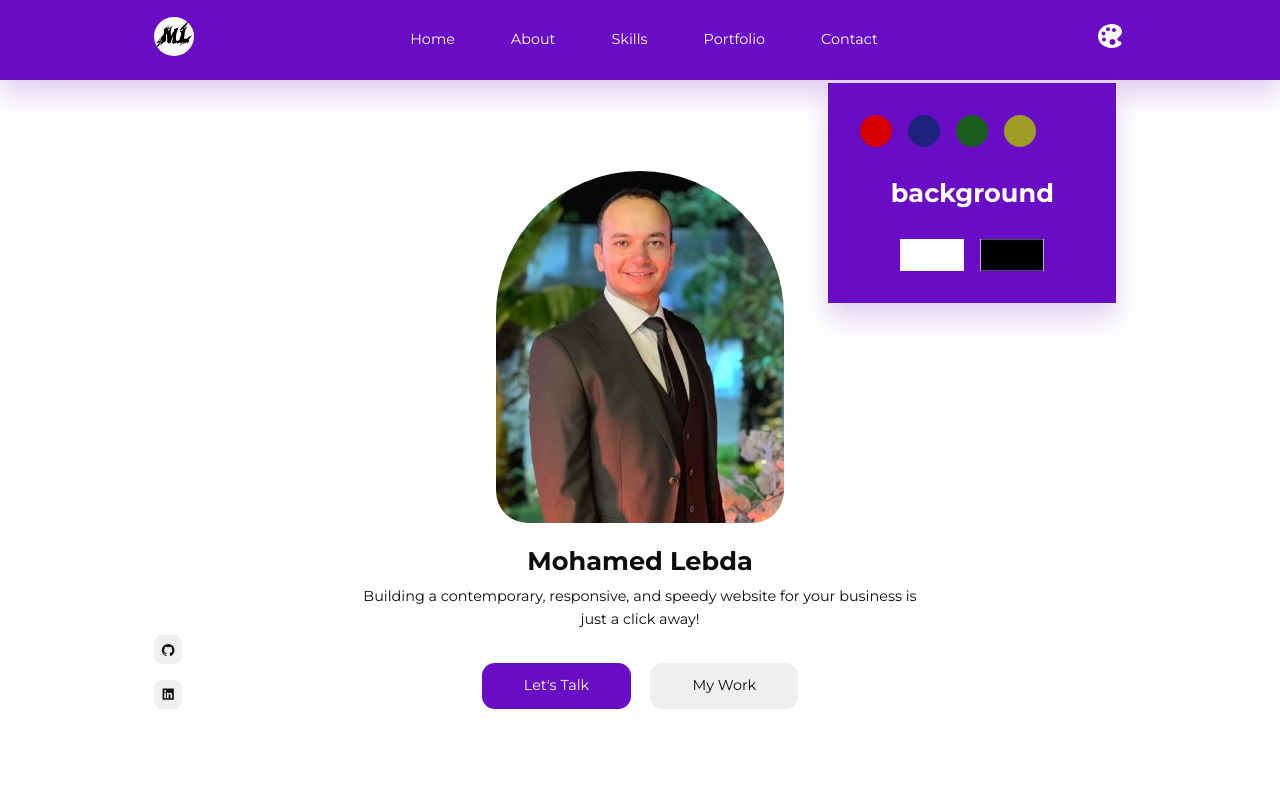
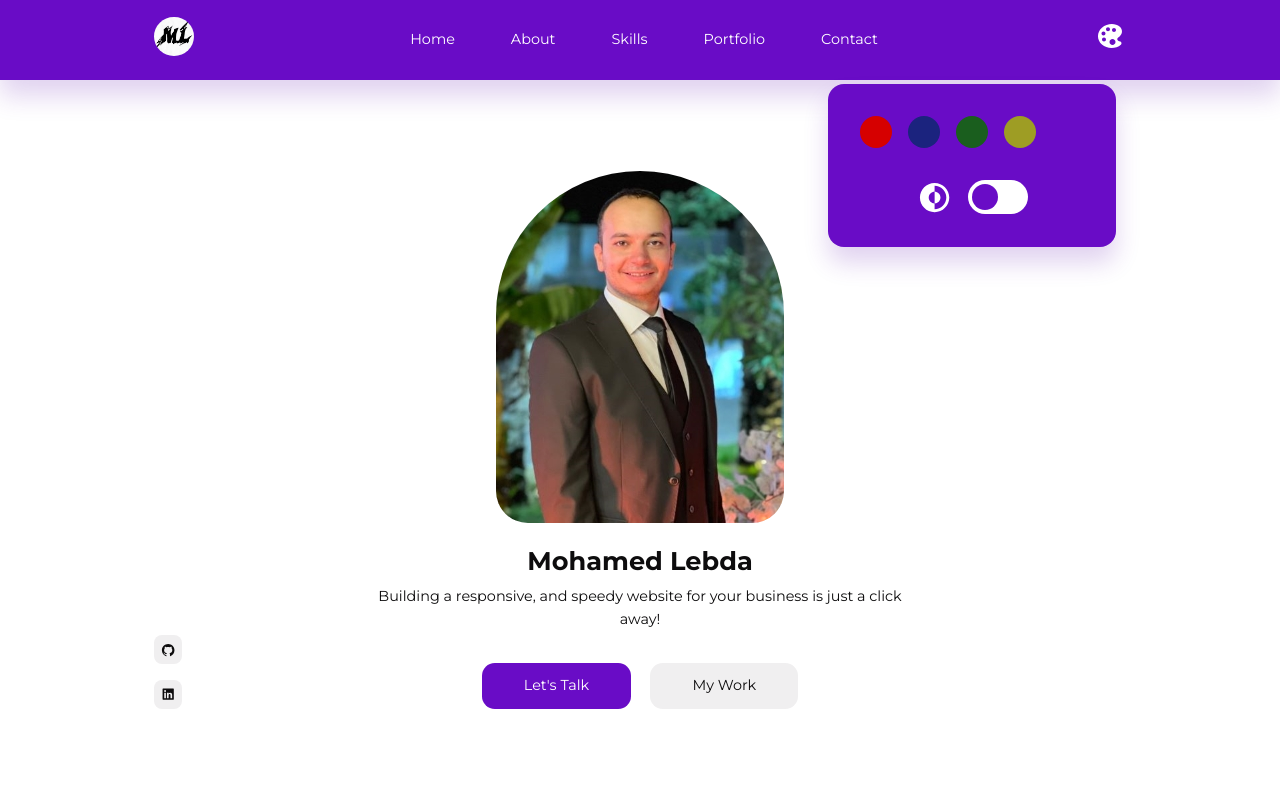
Before and after one commit to MohamedLebda/portfolio, a React (Create React App) app: page / in a window 1280 px wide. Both pictures are taken after a click on the button 1110 px from the left and 40 px from the top of the page. Shown: the top 800 px of the page. Built offline with nearby package versions, Linux system fonts and the light colour scheme.

Commit message:
theme change

```diff
--- a/src/context/themeContext.js
+++ b/src/context/themeContext.js
@@ -2,14 +2,21 @@ import React, { createContext, useContext, useEffect, useState } from "react";
 
 const ThemeContext = createContext();
 
-export const ThemeProvider = ({ initialColor, children }) => {
-  const [color, setColor] = useState("hsl(var(--primary-hue), 89%, 41%)");
-  const [bgColor, setBgColor] = useState("white");
+export const ThemeProvider = ({ children }) => {
+  const [color, setColor] = useState(
+    localStorage.getItem("color") || "hsl(var(--primary-hue), 89%, 41%)"
+  );
+  const [bgColor, setBgColor] = useState(
+    JSON.parse(localStorage.getItem("bgColor")) || false
+  );
 
   useEffect(() => {
     const root = document.documentElement;
+    // for primary color
     root.style.setProperty("--color-primary", color);
-    if (bgColor === "white") {
+
+    // for Dark mode
+    if (!bgColor) {
       root.style.setProperty(
         "--color-white",
         "hsl(0, 5%, var(--white-lightness))"
@@ -44,6 +51,10 @@ export const ThemeProvider = ({ initialColor, children }) => {
         "hsl(var(--primary-hue), 5%, var(--light-lightness))"
       );
     }
+
+    // Save changes to local storage
+    localStorage.setItem("color", color);
+    localStorage.setItem("bgColor", JSON.stringify(bgColor));
   }, [color, bgColor]);
 
   return (
--- a/src/sections/contact/contact.css
+++ b/src/sections/contact/contact.css
@@ -51,7 +51,9 @@ textarea {
 textarea {
   height: 8rem;
 }
-
+label {
+  color: var(--color-black);
+}
 .btn {
   transition: var(--transition);
   -webkit-transition: var(--transition);
--- a/src/sections/header/Header.jsx
+++ b/src/sections/header/Header.jsx
@@ -6,10 +6,10 @@ const Header = () => {
     <header id="header">
       <div className="container header__container">
         <div className="header__profile">
-          <img src={HeaderImg} alt="header image" />
+          <img src={HeaderImg} alt="header" />
         </div>
         <h3>Mohamed Lebda</h3>
-        <p>Building a contemporary, responsive, and speedy website for your business is just a click away!</p>
+        <p>Building a responsive, and speedy website for your business is just a click away!</p>
         <div className="header__cta">
           <a href="#contact" className="btn primary">Let's Talk</a>
           <a href="#portfolio" className="btn light">My Work</a>
--- a/src/sections/header/header.css
+++ b/src/sections/header/header.css
@@ -87,8 +87,6 @@ header {
   .header__profile {
     width: 14rem;
     height: 17rem;
-    max-width: 60%;
-    max-height: 35vh;
   }
   .header__container p {
     width: 100%;
--- a/src/sections/nav-bar/Navbar.jsx
+++ b/src/sections/nav-bar/Navbar.jsx
@@ -1,39 +1,48 @@
+import { useState, useEffect } from "react";
+import {  ThemeProvider, useTheme } from "../../context/themeContext"
 import "./navbar.css"
 import data from "./data"
 import { IoIosColorPalette } from "react-icons/io";
+import {CgDarkMode} from "react-icons/cg"
 import logo from "../../assests/ml-logo.PNG"
-import {  ThemeProvider, useTheme } from "../../context/themeContext"
-import { useState } from "react";
 import red from '../../assests/red.png'
 import blue from '../../assests/blue.png'
 import yellow from '../../assests/yellow.png'
 import green from '../../assests/green.png'
 import purple from '../../assests/purple.png'
-import white from '../../assests/white.png'
-import black from '../../assests/black.png'
 
 const Navbar = () => {
   const [showColors, setShowColors] = useState(false);
   const { setColor, setBgColor } = useTheme();
   const [selectedThemeIndex, setSelectedThemeIndex] = useState(null);
-  const [selectedBgThemeIndex, setSelectedBgThemeIndex] = useState(null);
+  const [isChecked, setIsChecked] = useState(false);
+
+  useEffect(() => {
+    const savedCheckedValue = localStorage.getItem('isChecked');
+    if (savedCheckedValue) {
+      setIsChecked(JSON.parse(savedCheckedValue));
+    }
+  }, []);
 
   const handleThemeChange = (color, index) => {
     setColor(color);
     setShowColors(false);
     setSelectedThemeIndex(index);
   };
-  const handleBgThemeChange = (color, index) => {
+  const handleBgThemeChange = (color) => {
     setBgColor(color);
     setShowColors(false);
-    setSelectedBgThemeIndex(index);
   };
 
   const toggleColors = () => {
     setShowColors(!showColors);
   };
+  const handleCheckboxChange = (event) => {
+    setIsChecked(event.target.checked);
+    localStorage.setItem('isChecked', JSON.stringify(event.target.checked));
+  };
 
- ;
+
   return (
     <ThemeProvider>
     <nav>
@@ -56,10 +65,16 @@ const Navbar = () => {
                   <img className={selectedThemeIndex === 3 ? 'active' : ''} onClick={() => handleThemeChange('#9E9D24', 3)}src={yellow} alt="yellow"/>
                   <img className={selectedThemeIndex === 4 ? 'active' : ''} onClick={() => handleThemeChange('hsl(var(--primary-hue), 89%, 41%)', 4)}src={purple} alt="purple"/>
                   </div>
-                  <h3>background</h3>
-                  <div className="bg__theme">
-                  <img className={selectedBgThemeIndex === 0 ? 'active__black' : ''} onClick={() => handleBgThemeChange('white', 0)} src={white} alt="white"/>
-                  <img className={selectedBgThemeIndex === 1 ? 'active' : ''} onClick={() => handleBgThemeChange('black', 1) } src={black} alt="black"/>
+                  <div className="dark-mode">
+                  <CgDarkMode className="icon"/>
+                  <label className="switch">
+                    <input type="checkbox" onChange={(e) => {
+                      handleCheckboxChange(e)
+                      handleBgThemeChange(e.target.checked)
+                      }}
+                       checked={isChecked}/>
+                    <span className="slider"></span>
+                  </label>
                   </div>
                 </div>
               )}
--- a/src/sections/nav-bar/navbar.css
+++ b/src/sections/nav-bar/navbar.css
@@ -48,11 +48,16 @@ nav {
   flex-direction: column;
   align-items: center;
   position: absolute;
-  bottom: -15rem;
+  bottom: -11.5rem;
   right: 10px;
   padding: 2rem;
   gap: 2rem;
   box-shadow: 0 1rem 1.5rem hsla(var(--primary-hue), 68%, 42%, 20%);
+  border-radius: 1rem;
+  -webkit-border-radius: 1rem;
+  -moz-border-radius: 1rem;
+  -ms-border-radius: 1rem;
+  -o-border-radius: 1rem;
 }
 .primary__theme {
   display: flex;
@@ -88,3 +93,72 @@ nav {
     display: none;
   }
 }
+
+.switch {
+  position: relative;
+  display: inline-block;
+  width: 60px;
+  height: 34px;
+}
+
+.switch input {
+  opacity: 0;
+  width: 0;
+  height: 0;
+}
+
+.slider {
+  cursor: pointer;
+  position: absolute;
+  top: 0;
+  left: 0;
+  right: 0;
+  bottom: 0;
+  background-color: var(--color-white);
+  border-radius: 3rem;
+  transition: 0.4s;
+  -webkit-border-radius: 3rem;
+  -moz-border-radius: 3rem;
+  -ms-border-radius: 3rem;
+  -o-border-radius: 3rem;
+}
+
+.slider:before {
+  position: absolute;
+  content: "";
+  height: 26px;
+  width: 26px;
+  left: 4px;
+  bottom: 4px;
+  background-color: var(--color-primary);
+  border-radius: 50%;
+  transition: var(--transition);
+  -webkit-transition: var(--transition);
+  -moz-transition: var(--transition);
+  -ms-transition: var(--transition);
+  -o-transition: var(--transition);
+}
+
+input:focus + .slider {
+  box-shadow: 0 0 1px var(--color-white);
+}
+
+input:checked + .slider:before {
+  transform: translateX(26px);
+}
+
+.bg__theme {
+  margin-left: 10px;
+  vertical-align: middle;
+  height: 20px;
+}
+
+.dark-mode {
+  display: flex;
+
+  gap: 1rem;
+}
+.dark-mode .icon {
+  font-size: 2.2rem;
+  color: var(--color-white);
+}
--- a/src/sections/portfolio/data.js
+++ b/src/sections/portfolio/data.js
@@ -3,26 +3,35 @@ import tours from "../../assests/tours.png";
 import weather from "../../assests/weather-app.png";
 import landing from "../../assests/landing-page.png";
 import faq from "../../assests/faq.png";
-import interactiveCard from "../../assests/interactiveCard.png";
+import menu from "../../assests/menu.png";
 const data = [
   {
     id: 1,
+    image: menu,
+    title: "Menu",
+    about: "Built with: React.js / CSS",
+    github: "https://github.com/MohamedLebda/menu",
+    demo: "https://mohamedlebda.github.io/menu/",
+  },
+
+  {
+    id: 2,
     image: meme,
     title: "Meme Generator",
-    about: "Built with: CSS / React.js",
+    about: "Built with: React.js / CSS",
     github: "https://github.com/MohamedLebda/meme-generator",
     demo: "",
   },
   {
-    id: 2,
+    id: 3,
     image: tours,
     title: "Tours",
-    about: "Built with: CSS / React.js",
+    about: "Built with: React.js / CSS",
     github: "https://github.com/MohamedLebda/tours",
     demo: "",
   },
   {
-    id: 3,
+    id: 4,
     image: weather,
     title: "Fwd - Weather Journal App",
     about: "Built with: CSS / Vanilla JS / Node.js",
@@ -30,7 +39,7 @@ const data = [
     demo: "",
   },
   {
-    id: 4,
+    id: 5,
     image: landing,
     title: "Fwd - Landing Page",
     about: `Built with: HTML5 / CSS
@@ -40,7 +49,7 @@ const data = [
     demo: "https://mohamedlebda.github.io/fwd-landing-page/",
   },
   {
-    id: 5,
+    id: 6,
     image: faq,
     title: "FAQ",
     about: `Built with: HTML5 / CSS
@@ -50,17 +59,6 @@ const data = [
       "https://github.com/MohamedLebda/frontend-mentor-faq-accordion-card",
     demo: "https://mohamedlebda.github.io/frontend-mentor-faq-accordion-card/",
   },
-  {
-    id: 6,
-    image: interactiveCard,
-    title: "interactive card details form",
-    about: `Built with: HTML5 / CSS
-    / Mobile-first workflow
-    / Vanilla JS`,
-    github:
-      "https://github.com/MohamedLebda/frontend-mentor-interactive-card-details-form-main",
-    demo: "https://mohamedlebda.github.io/frontend-mentor-interactive-card-details-form-main/",
-  },
 ];
 
 export default data;
--- a/src/sections/portfolio/portfolio.css
+++ b/src/sections/portfolio/portfolio.css
@@ -4,7 +4,7 @@
 
 .portfolio__container {
   display: grid;
-  grid-template-columns: repeat(3, 1fr);
+  grid-template-columns: repeat(auto-fit, minmax(300px, 1fr));
   gap: 2rem;
 }
 
--- a/src/sections/skills/Skills.jsx
+++ b/src/sections/skills/Skills.jsx
@@ -12,14 +12,14 @@ const Skills = () => {
             <article className='skills__details'>
             <BsPatchCheckFill className='skills__details-icon'/>
             <div>
-            <h4>HTML</h4>
+            <h4>React.Js</h4>
             </div>
             </article>
 
             <article className='skills__details'>
             <BsPatchCheckFill className='skills__details-icon'/>
             <div>
-            <h4>CSS</h4>
+            <h4>JavaScript</h4>
             </div>
             </article>
             <article className='skills__details'>
@@ -32,14 +32,14 @@ const Skills = () => {
             <BsPatchCheckFill className='skills__details-icon'/>
             <div>
 
-            <h4>JavaScript</h4>
+            <h4>CSS</h4>
               </div>
             </article>
             <article className='skills__details'>
             <BsPatchCheckFill className='skills__details-icon'/>
             <div>
 
-            <h4>React.Js</h4>
+            <h4>HTML</h4>
             </div>
             </article>
           </div>
```
Also changed, not shown: 1 other file (tests, documents, lock files or other folders).
